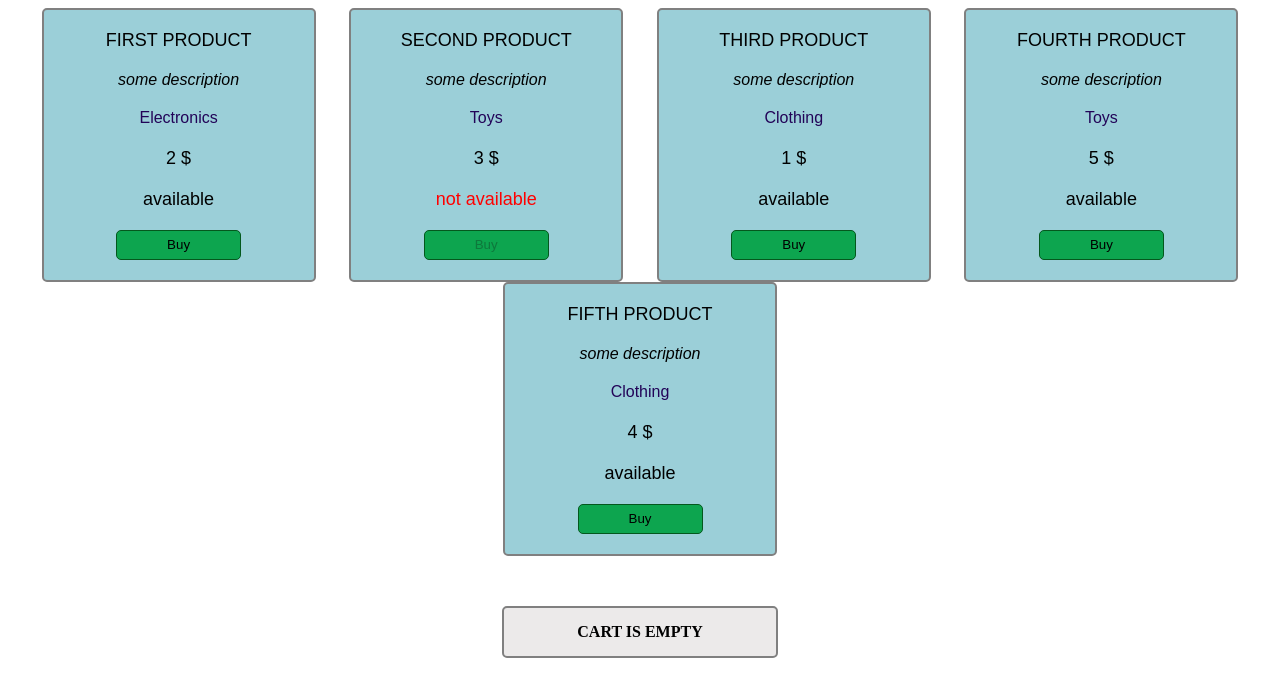
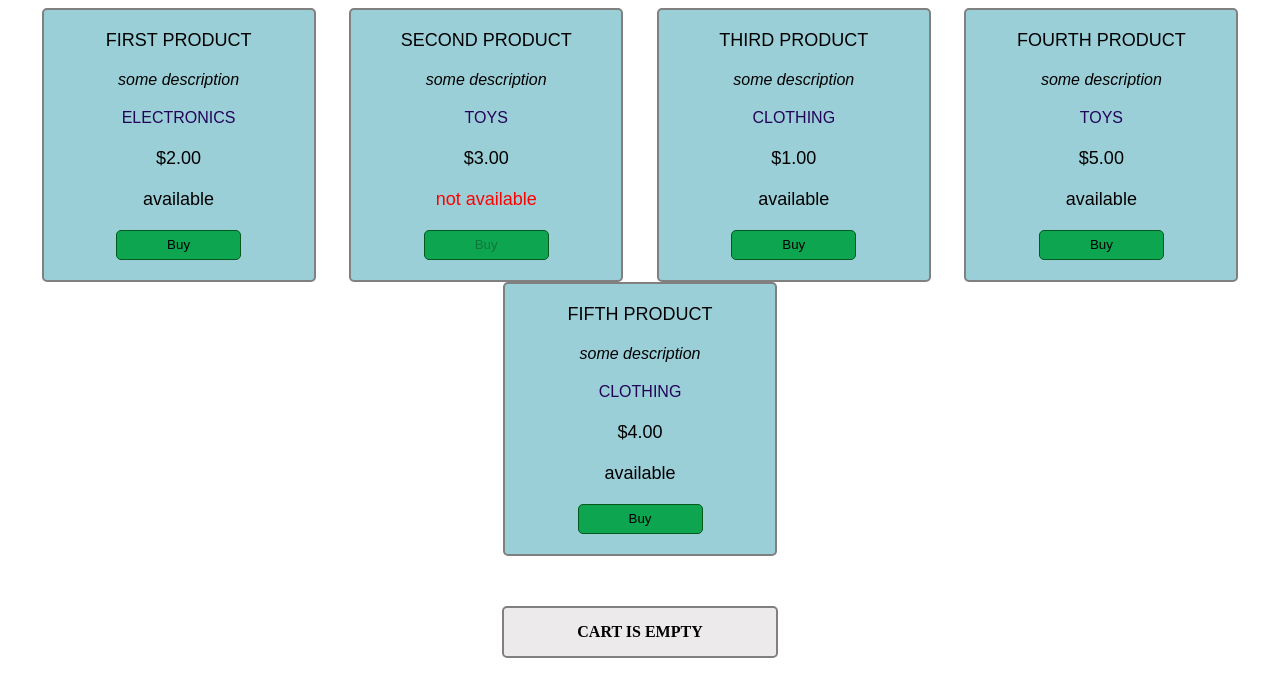
Before and after one commit to IvanKhud/learn-angular, an Angular app: page / in a window 1280 px wide. Shown: the top 696 px of the page. Built offline with nearby package versions, Linux system fonts and the light colour scheme.

Commit message:
added currency and uppercase pipes

```diff
--- a/src/app/core/product-item/product-item.component.html
+++ b/src/app/core/product-item/product-item.component.html
@@ -1,8 +1,8 @@
 <div class="product">
   <span class="product__name">{{product.name}}</span>
   <span class="product__description">{{product.description}}</span>
-  <span class="product__category">{{product.category}}</span>
-  <span class="product__price">{{product.price}} $</span>
+  <span class="product__category">{{product.category | uppercase}}</span>
+  <span class="product__price">{{product.price | currency : USD}}</span>
   <span [ngClass]="{product__notAvailable: !product.isAvailable}">{{product.isAvailable ? 'available' : 'not available'}}</span>
   <button (click)="onBuy($event)" [disabled]="!product.isAvailable">Buy</button>
 </div>
```
